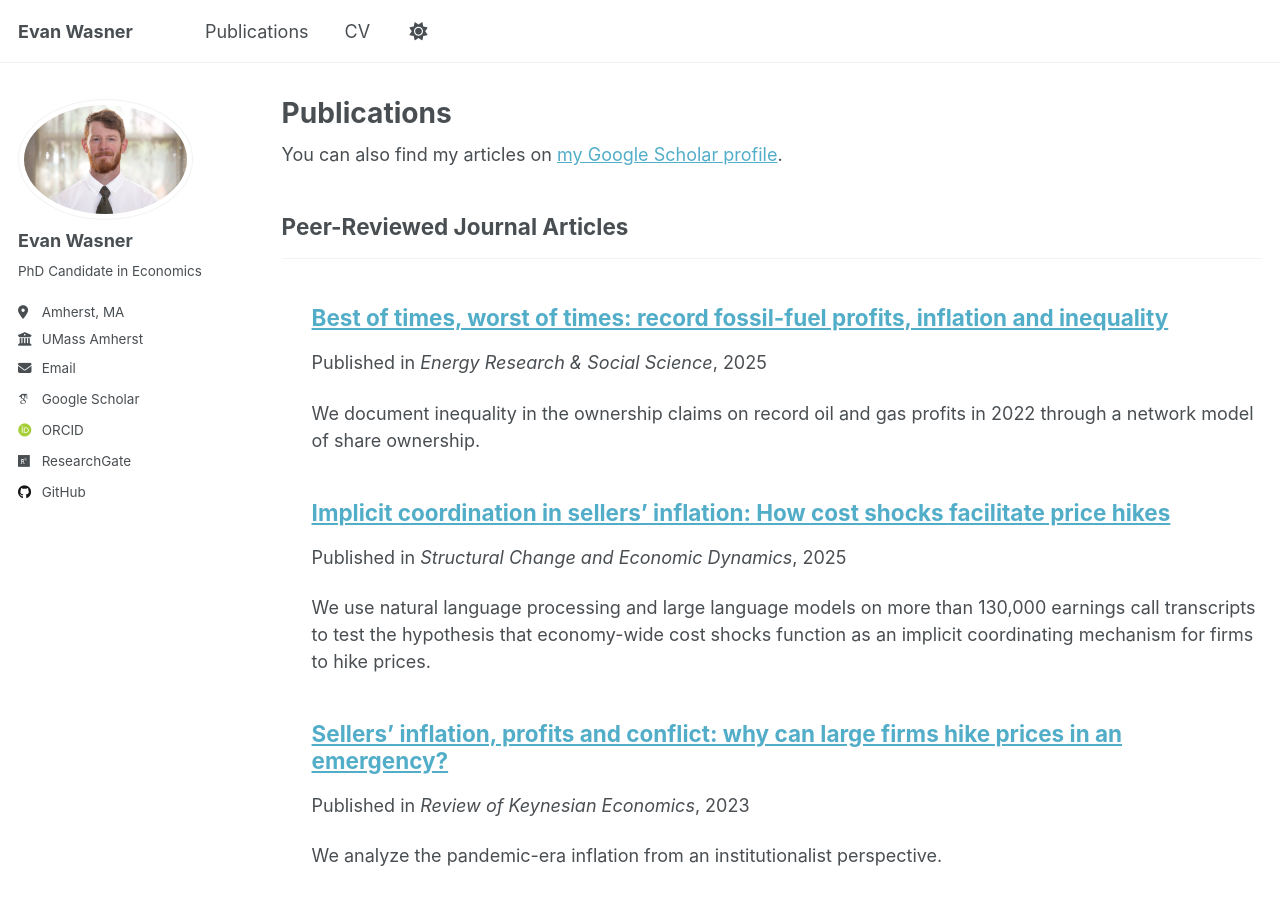
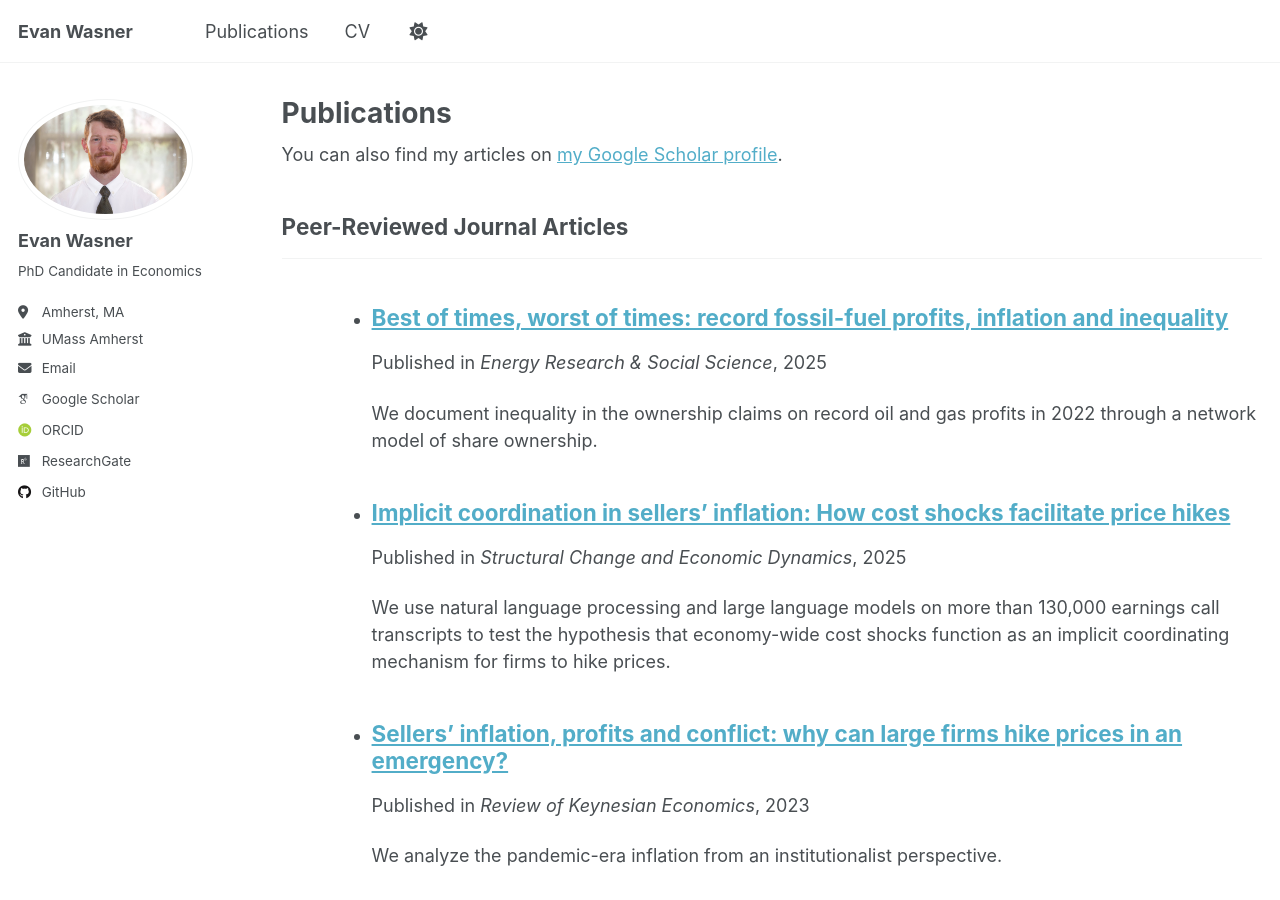
Before and after one commit to ewasner/ewasner.github.io, a Jekyll site: the page built from _pages/publications.html, in a window 1280 px wide and 900 px high. Built offline with Jekyll 4.4.1, drawn with Linux system fonts in a browser that asks for light colours; some web fonts are replaced; a script that is not in the unit is left out.

Commit message:
Once more trying to modify publications format

```diff
--- a/_includes/archive-single.html
+++ b/_includes/archive-single.html
@@ -12,7 +12,7 @@
   {% assign title = post.title %}
 {% endif %}
 
-<div class="{{ include.type | default: "list" }}__item">
+<li class="{{ include.type | default: "list" }}__item" style="margin-bottom: 1em;">
   <article class="archive__item" itemscope itemtype="http://schema.org/CreativeWork">
     {% if include.type == "grid" and teaser %}
       <div class="archive__item-teaser">
@@ -120,4 +120,4 @@
     <!-- {% endif %} -->
 
   </article>
-</div>
+</li>
--- a/_pages/publications.html
+++ b/_pages/publications.html
@@ -26,8 +26,10 @@ author_profile: true
 
 	  {% comment %} Wrap ONLY the publication in a div with a left margin {% endcomment %}
 	  <div style="margin-left: 30px; margin-bottom: 20px;">
-        {% include archive-single.html %}
-      </div>
+	    <ul style="list-style-type: disc; margin-left: 20px;">
+          {% include archive-single.html %}
+        </ul>
+	  </div>
     {% endfor %}
   {% endfor %}
 {% else %}
```
